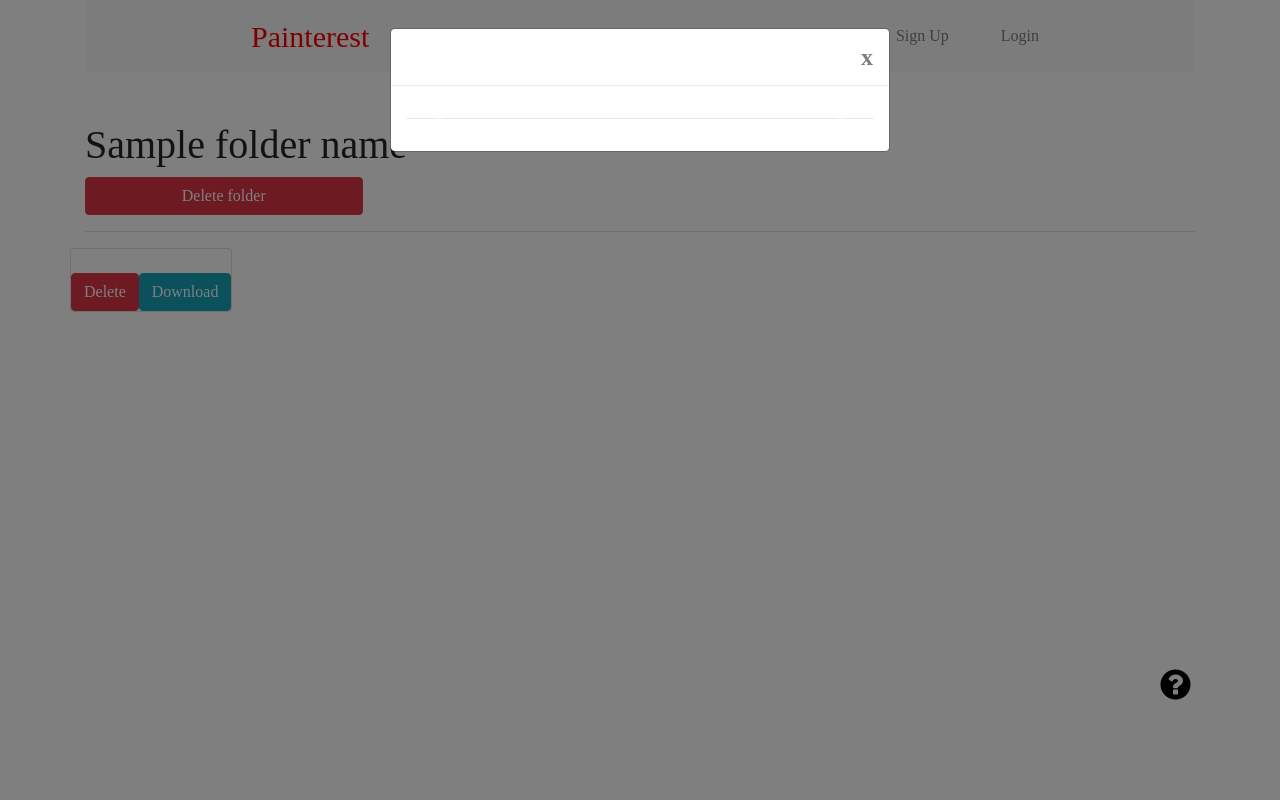
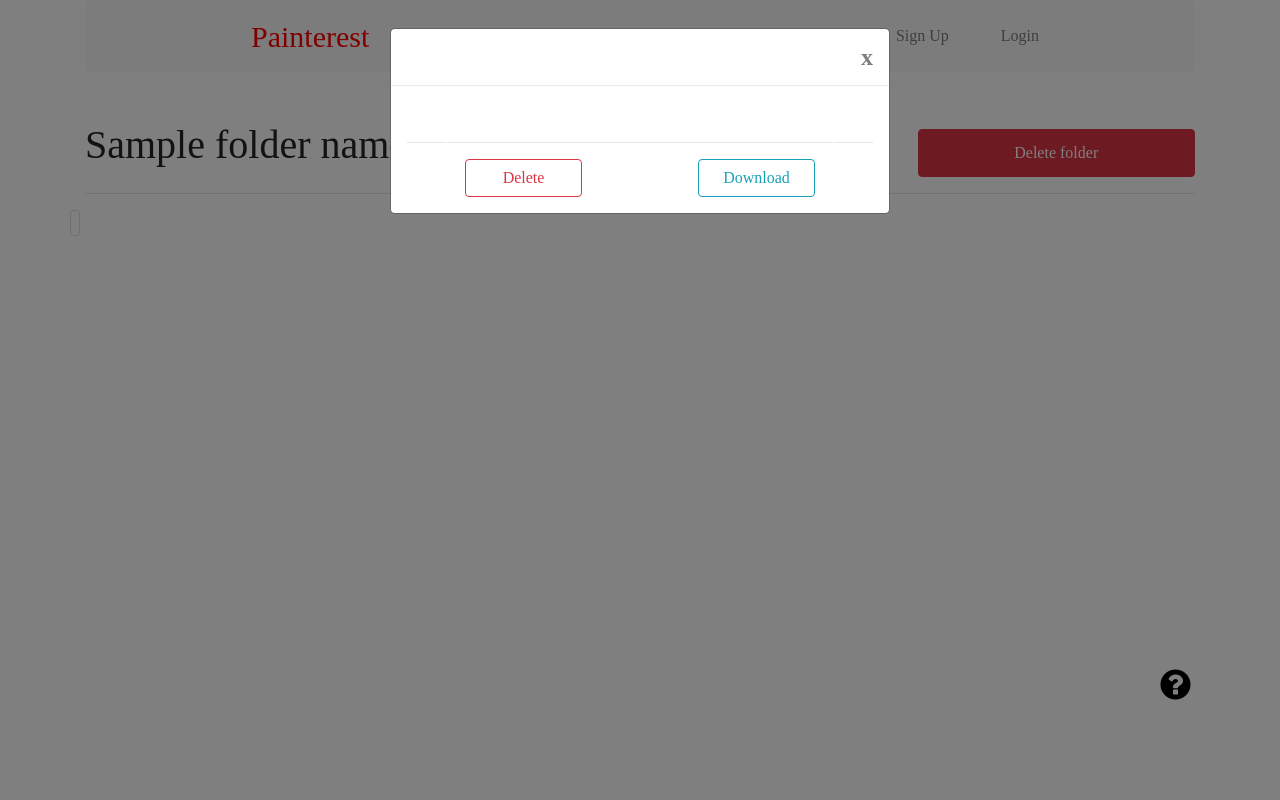
Before and after one commit to TomiwaJoseph/Painterest, a Django app: template main/templates/main/folder_content.html in a window 1280 px wide, after a click that opens the changed part. Run offline with Django 3.2, Linux system fonts and the light colour scheme; the template is opened without the code that fills it: most values are stand-ins (such as "Sample title", 1, 10 or a date in 2020); parts of the project's set-up code (start-up, migrations or seed data) failed here and were passed over; some libraries are stand-ins or nearby versions.

Commit message:
added delete and download function to modal

```diff
--- a/main/templates/main/folder_content.html
+++ b/main/templates/main/folder_content.html
@@ -1,10 +1,13 @@
 {% extends 'main/base.html' %}
+{% block title %}Painterest | Saved Paints{% endblock %}
 {% load crispy_forms_tags %}
 
 {% block content %}
 
-<h1>{{ folder_name }}</h1>
-<button type="button" class="btn btn-danger w-25" data-toggle="modal" data-target="#modalDeleteFolder">Delete folder</button>
+<div class="d-flex justify-content-between">
+    <h1>{{ folder_name }}</h1>
+    <button type="button" class="btn btn-danger w-25 mt-2" data-toggle="modal" data-target="#modalDeleteFolder">Delete folder</button>
+</div>
 <hr>
 
 <div class="row" id="gallery" data-toggle="modal" data-target="#exampleModal">
@@ -13,19 +16,6 @@
             <div class="card folder-img">
                 <img src="{{ pics.painting.url }}"
                     data-target="#carouselPics" data-slide-to="{{ forloop.counter0 }}" alt="" class="w-100 img-fluid card-img">
-                <div class="d-flex justify-content-around">
-                    <form class="func" action="{% url 'delete_folder_paint' pics.id %}" method="POST">
-                        {% csrf_token %}
-                        <input type="hidden" name="folder_to_redirect" value="{{ folder_id }}">
-                        <button class="btn btn-danger" onclick="return confirm('Are you sure')">Delete</button>
-                    </form>
-                    <form class="func" action="{% url 'download_painting' pics.id %}" method="POST">
-                        {% csrf_token %}
-                        <input type="hidden" name="route" value="folder">
-                        <input type="hidden" name="folder_id" value="{{ folder_id }}">
-                        <button type="submit" class="btn btn-info">Download</button>
-                    </form>
-                </div>
             </div>
         {% endfor %}
     </div>
@@ -47,9 +37,16 @@
                         {% for pics in folder_pics %}
                             <div class="carousel-item">
                                 <a href="{{ pics.get_absolute_url }}">
-                                    <img src="{{ pics.painting.url }}" alt="" class="d-block w-100">
+                                    <img src="{{ pics.painting.url }}" alt="" class="img-fluid">
                                 </a>
                                 <hr>
+                                <div class="d-flex justify-content-around">
+                                    <a href="{% url 'delete_folder_paint' folder_id pics.id %}" class="btn btn-outline-danger w-25"
+                                        onclick="return confirm('Are you sure')">Delete</a>
+                                    <a href="{% url 'download_painting' pics.id %}" class="w-25 btn btn-outline-info">
+                                        Download
+                                    </a>
+                                </div>
                             </div>
                         {% endfor %}
                     </div>
```
